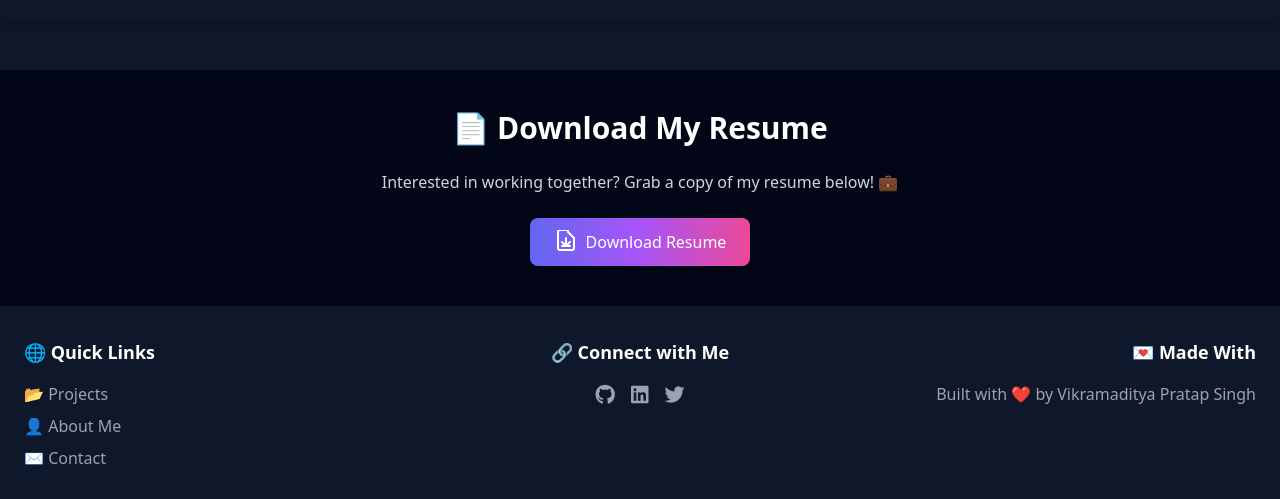
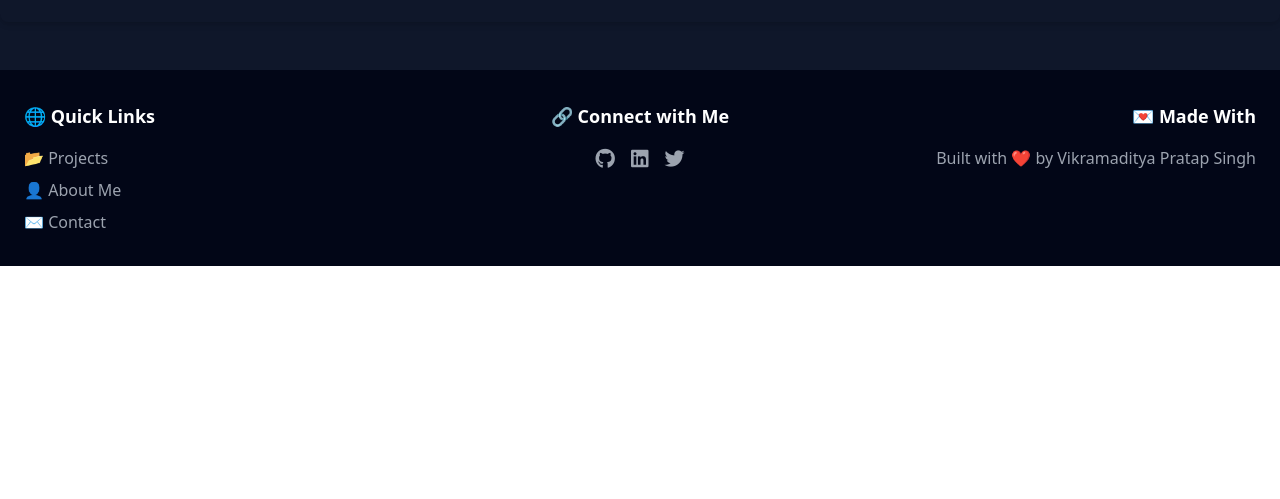
Before and after one commit to d02ev/portfolio-website, a React (Vite) app: page / in a window 1280 px wide. Shown: the part 3035-3534 px from the top of the page. After the commit the page ends 3301 px from the top, so only its background shows below. Built offline with nearby package versions, Linux system fonts and the light colour scheme; no server answers.

Commit message:
removed resume section

```diff
--- a/src/components/footer/Footer.jsx
+++ b/src/components/footer/Footer.jsx
@@ -1,7 +1,7 @@
 const Footer = () => {
   return (
     <>
-      <footer className="bg-slate-900 text-gray-400 py-8 px-6">
+      <footer className="bg-slate-950 text-gray-400 py-8 px-6">
         <div className="grid grid-cols-1 md:grid-cols-3 gap-6">
           {/* Quick Links */}
           <div className="text-center md:text-left">
--- a/src/components/main/Main.jsx
+++ b/src/components/main/Main.jsx
@@ -2,7 +2,6 @@ import About from "./About";
 import Experience from "./Experience";
 import Links from "./Links";
 import Projects from "./projects/Projects";
-import Resume from "./Resume";
 
 const Main = () => {
   return (
@@ -11,7 +10,6 @@ const Main = () => {
       <Experience />
       <Links />
       <Projects />
-      <Resume />
     </main>
   );
 };
--- a/src/components/main/Resume.jsx
+++ /dev/null
@@ -1,37 +0,0 @@
-const Resume = () => {
-  return (
-    <>
-      <section className="bg-slate-950 text-white py-10 px-6" id="resume">
-        <h2 className="text-center text-3xl font-bold mb-6">📄 Download My Resume</h2>
-        <p className="text-center text-gray-300 mb-6">
-          Interested in working together? Grab a copy of my resume below! 💼
-        </p>
-        <div className="flex justify-center">
-          <a
-            href="/Vikramaditya Pratap Singh-Software Engineer.pdf"
-            download="Vikramaditya Pratap Singh-Software Engineer.pdf"
-            className="flex items-center gap-2 bg-gradient-to-r from-indigo-500 via-purple-500 to-pink-500 text-white px-6 py-3 rounded-lg shadow-md hover:scale-105 hover:shadow-lg transition-transform duration-300"
-          >
-            <svg
-              xmlns="http://www.w3.org/2000/svg"
-              fill="none"
-              viewBox="0 0 24 24"
-              strokeWidth={2}
-              stroke="currentColor"
-              className="w-6 h-6"
-            >
-              <path
-                strokeLinecap="round"
-                strokeLinejoin="round"
-                d="M12 16v-8m0 8l4-4m-4 4l-4-4m8 4H8m6-16H6a2 2 0 00-2 2v16a2 2 0 002 2h12a2 2 0 002-2V8l-6-6z"
-              />
-            </svg>
-            Download Resume
-          </a>
-        </div>
-      </section>
-    </>
-  );
-};
-
-export default Resume;
```
Also changed, not shown: 1 other file (tests, documents, lock files or other folders).
